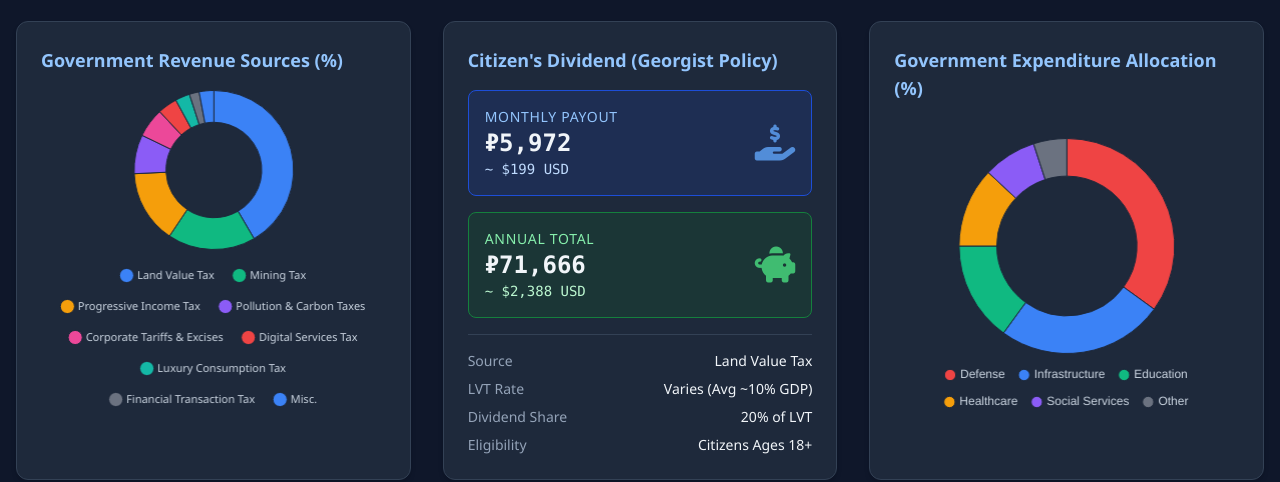
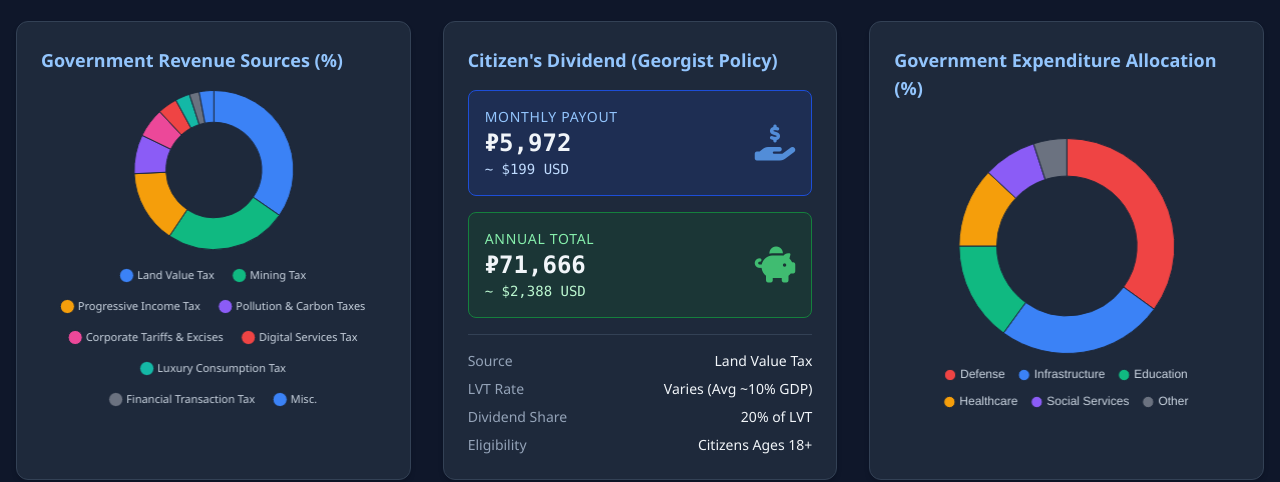
Before and after one commit to mcspaghettipopcat/Kastovian-Economics, a plain HTML site: page index.html in a window 1280 px wide. Shown: the part 4874-5356 px from the top of the page. Drawn offline with nearby package versions, Linux system fonts and the light colour scheme.

Commit message:
Update index.html

```diff
--- a/index.html
+++ b/index.html
@@ -1298,7 +1298,7 @@
                 data: {
                     labels: ['Land Value Tax', 'Mining Tax', 'Progressive Income Tax', 'Pollution & Carbon Taxes', 'Corporate Tariffs & Excises', 'Digital Services Tax', 'Luxury Consumption Tax', 'Financial Transaction Tax', 'Misc.'],
                     datasets: [{
-                        data: [42, 18, 15, 8, 6, 4, 3, 2, 3],
+                        data: [35, 25, 15, 8, 6, 4, 3, 2, 3],
                         backgroundColor: ['#3b82f6', '#10b981', '#f59e0b', '#8b5cf6', '#ec4899', '#ef4444', '#14b8a6', '#6b7280'],
                         borderWidth: 1,
                         borderColor: '#1e293b'
```
